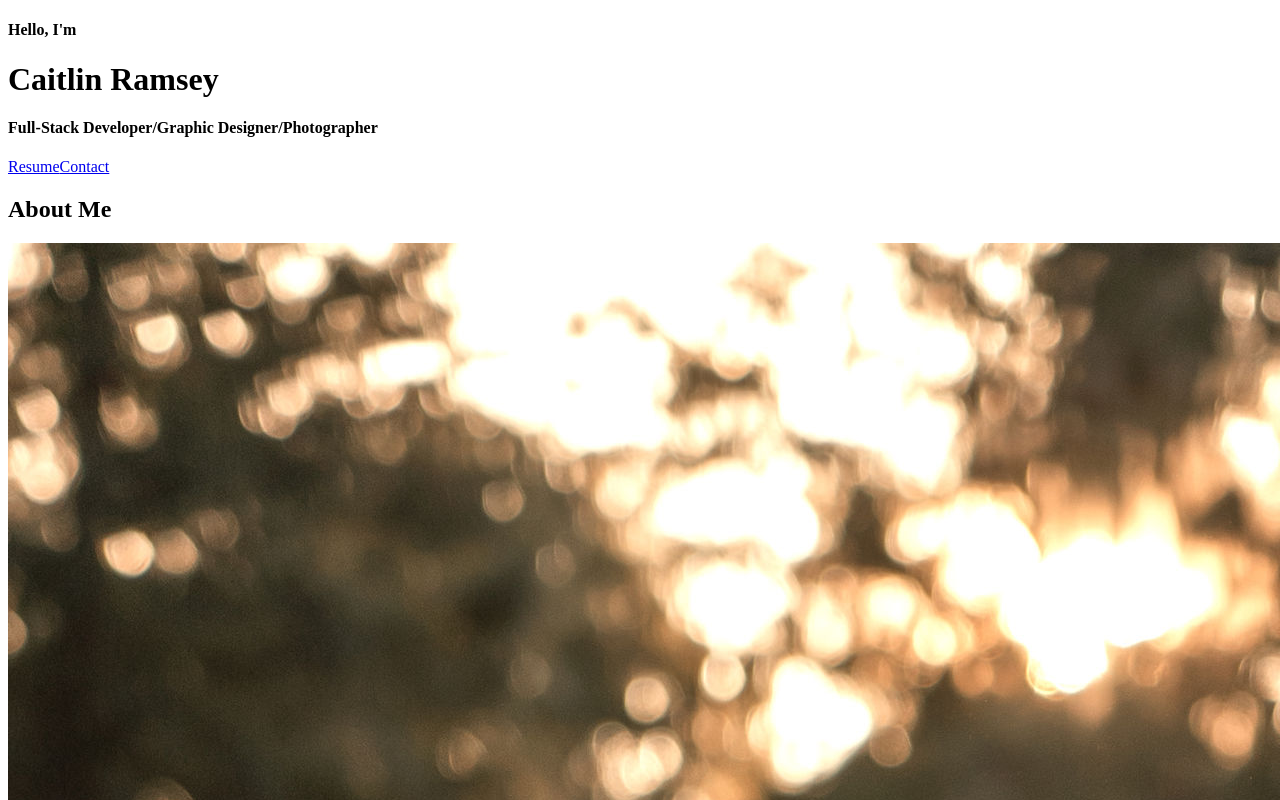
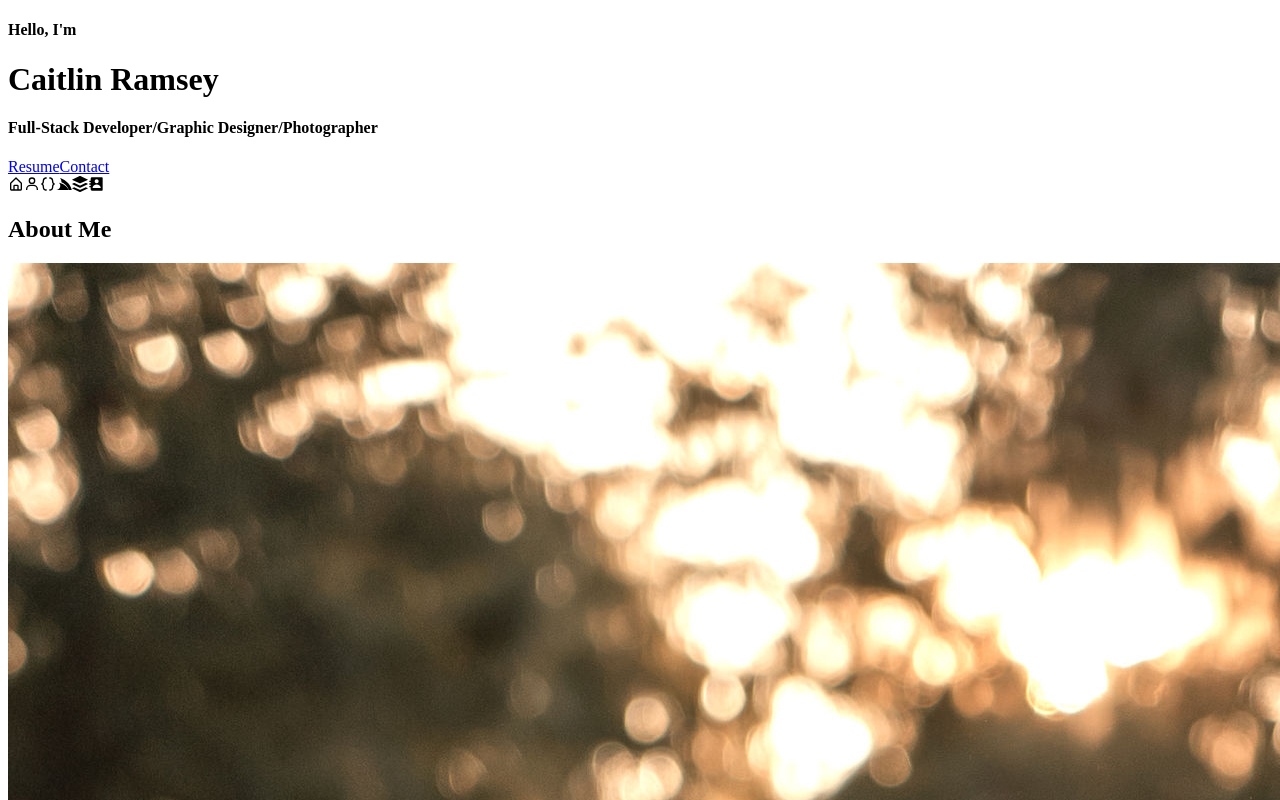
Before and after one commit to caitlinramsey/react-portfolio, a React (Vite) app: page / in a window 1280 px wide. Shown: the top 800 px of the page. Built offline with nearby package versions, Linux system fonts and the light colour scheme.

Commit message:
installed react scroll and fixed spelling

```diff
--- a/package.json
+++ b/package.json
@@ -17,7 +17,8 @@
     "react-dom": "^18.2.0",
     "react-helmet": "^6.1.0",
     "react-icons": "^4.10.1",
-    "react-router-dom": "^6.14.2"
+    "react-router-dom": "^6.14.2",
+    "react-scroll": "^1.8.9"
   },
   "devDependencies": {
     "@types/react": "^18.0.28",
--- a/src/App.jsx
+++ b/src/App.jsx
@@ -1,6 +1,6 @@
 import React from 'react'
 import Header from './components/header/Header'
-// import Navigation from './components/nav/Navigation'
+import Navigation from './components/nav/Navigation'
 import About from './components/about/About'
 import Experience from './components/experience/Experience'
 // import Services from './components/services/Services'
@@ -12,7 +12,7 @@ const App = () => {
     return (
         <>
             <Header />
-            {/* <Navigation /> */}
+            <Navigation />
             <About />
             <Experience />
             {/* <Services /> */}
--- a/src/components/nav/Navigation.jsx
+++ b/src/components/nav/Navigation.jsx
@@ -1,8 +1,8 @@
 import React from 'react';
 import { useState } from 'react';
-import './nav.css';
-import {BiHomeAlt, BiUser, BiCodeCurly, BiSolidContact} from 'react-icon/bi';
-import {FaServiceStack} from 'react-icons/fa';
+// import './nav.css';
+import {BiHomeAlt, BiUser, BiCodeCurly, BiSolidContact} from 'react-icons/bi';
+import {FaServicestack} from 'react-icons/fa';
 import {GrStackOverflow} from 'react-icons/gr';
 import {Link} from 'react-scroll';
 
@@ -13,7 +13,7 @@ function Navigation () {
             <Link to='header' spy={true} smooth={true} duration={500} activeClass='active'><BiHomeAlt/></Link>
             <Link to='about' spy={true} smooth={true} duration={500} activeClass='active'><BiUser/></Link>
             <Link to='experience' spy={true} smooth={true} duration={500} activeClass='active'><BiCodeCurly/></Link>
-            <Link to='services' spy={true} smooth={true} duration={500} activeClass='active'><FaServiceStack/></Link>
+            <Link to='services' spy={true} smooth={true} duration={500} activeClass='active'><FaServicestack/></Link>
             <Link to='project' spy={true} smooth={true} duration={500} activeClass='active'><GrStackOverflow/></Link>
             <Link to='contact' spy={true} smooth={true} duration={500} activeClass='active'><BiSolidContact/></Link>
         </nav>
```
Also changed, not shown: 4 other files (tests, documents, lock files or other folders).
